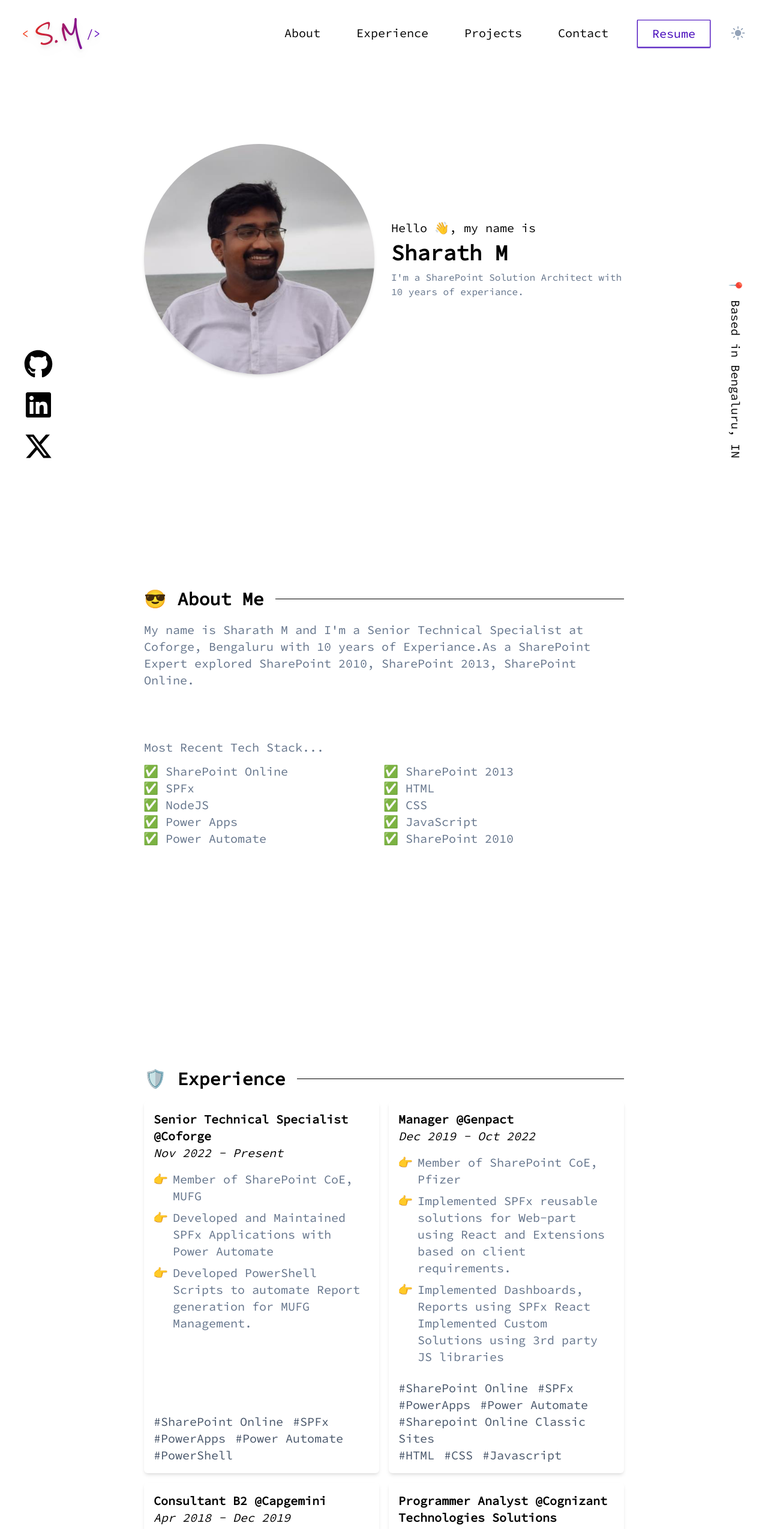
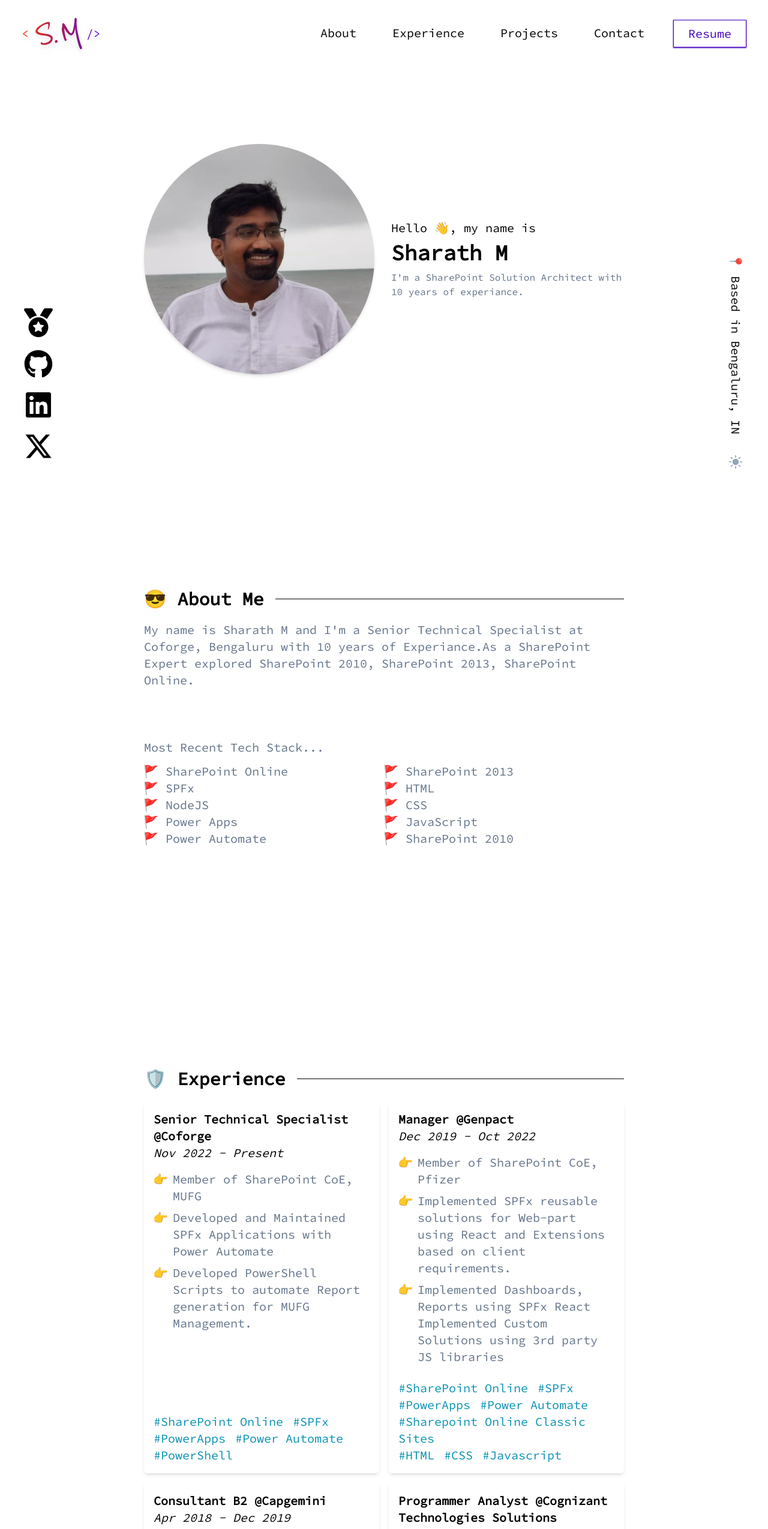
Before and after one commit to SharathNaik/sp_portfolio, a Vue app: page / in a window 1280 px wide. Shown: the top 2549 px of the page at 60% size. Built offline with nearby package versions, Linux system fonts and the light colour scheme.

Commit message:
Minor Changes Updated.

```diff
--- a/package.json
+++ b/package.json
@@ -11,6 +11,7 @@
   "dependencies": {
     "@fortawesome/fontawesome-svg-core": "^6.5.2",
     "@fortawesome/free-brands-svg-icons": "^6.5.2",
+    "@fortawesome/free-solid-svg-icons": "^6.5.2",
     "@fortawesome/vue-fontawesome": "^3.0.6",
     "@heroicons/vue": "^2.1.3",
     "core-js": "^3.8.3",
--- a/src/components/ExperienceCard.vue
+++ b/src/components/ExperienceCard.vue
@@ -5,7 +5,7 @@
         <ul class="list-['\1F449'] pl-6 pt-4 text-slate-500 dark:text-slate-300">
             <li v-for="bullet in experience.bulletPoints" class="pl-2 pb-2">{{ bullet }}</li>
         </ul>
-        <div class="text-slate-600 pt-4 flex flex-wrap mt-auto">
+        <div class="text-cyan-600 pt-4 flex flex-wrap mt-auto">
             <p v-for="hashtag in experience.hashtags" class="pr-4 last:pr-0">#{{ hashtag }}</p>
         </div>
     </div>
--- a/src/components/Navbar.vue
+++ b/src/components/Navbar.vue
@@ -47,14 +47,14 @@
                             <button class="block py-2 px-6 bg-transparent border border-button-color shadow-sm shadow-button-color text-button-color transition ease-in-out hover:bg-button-color hover:text-white hover:dark:text-slate-300 focus:bg-button-color focus:text-white active:bg-button-color active:text-white duration-300">Resume</button>
                         </a>
                     </li>
-                    <li :class="['transition-all motion-reduce:transition-none duration-500 delay-[250ms]', showTransition ? 'translate-y-0 opacity-1' : '-translate-y-4 opacity-0']">
+                    <!--<li :class="['transition-all motion-reduce:transition-none duration-500 delay-[250ms]', showTransition ? 'translate-y-0 opacity-1' : '-translate-y-4 opacity-0']">
                         <button v-if="darkModeActive" class="block py-2" @click="$emit('toggle-dark')">
                             <MoonIcon class="h-7 w-7 text-slate-300 hover:text-button-color"/>
                         </button>
                         <button v-else @click="$emit('toggle-dark')" class="block py-2">
                             <SunIcon class="h-7 w-7 text-slate-400 hover:text-button-color"/>
                         </button>
-                    </li>
+                    </li>-->
                 </ul>
             </div>
         </div>
@@ -80,7 +80,7 @@
                             <button class="block w-full text-center bg-button-color py-2 px-6 mt-5 shadow-sm shadow-button-color focus:bg-button-color focus:text-white active:bg-button-color active:text-white text-white">Resume</button>
                         </a>
                     </li>
-                    <li>
+                    <!--<li>
                         <div class="block w-full text-center py-2 mt-5">
                             <button v-if="darkModeActive" class="block py-2" @click="$emit('toggle-dark')">
                                 <MoonIcon class="h-7 w-7 text-slate-300 hover:text-button-color"/>
@@ -89,7 +89,7 @@
                                 <SunIcon class="h-7 w-7 text-slate-400 hover:text-button-color"/>
                             </button>
                         </div>
-                    </li>
+                    </li>-->
                 </ul>
             </div>
         </NavTransition>
--- a/src/components/WorkUnit.vue
+++ b/src/components/WorkUnit.vue
@@ -4,7 +4,7 @@
             <p>{{ project.yearCompleted }}</p>
             <h3 class="text-xl font-extrabold pb-2">{{ project.projectName }}</h3>
             <p class="text-slate-500 dark:text-slate-300">{{ project.description }}</p>
-            <p class="text-slate-600">{{ project.techStack }}</p>
+            <p class="text-cyan-600">{{ project.techStack }}</p>
         </div>
     </div>
 </template>
--- a/src/icons.js
+++ b/src/icons.js
@@ -6,6 +6,9 @@
     Check out the official fontawesome page for all the available icons: https://fontawesome.com/search?o=r&m=free&f=brands
 */
 /* import icons first */
+
+import { faMedal } from "@fortawesome/free-solid-svg-icons";
+
 import {
     faGithub,
     faLinkedin,
@@ -14,8 +17,10 @@
     faXTwitter
 } from '@fortawesome/free-brands-svg-icons'
 
+
 /* add icons to the library */
 library.add(
+    faMedal,
     faGithub,
     faLinkedin,
     faMedium,
--- a/src/views/AboutView.vue
+++ b/src/views/AboutView.vue
@@ -9,7 +9,7 @@
                 <p v-for="paragraph in content.autobiography">{{ paragraph }}<br/><br/></p>
                 <div>
                     <p class="pb-3">Most Recent Tech Stack...</p>
-                    <ul class="flow flow-col list-['\2705'] pl-6 sm:grid sm:grid-rows-5 sm:grid-flow-col">
+                    <ul class="flow flow-col list-['\1F6A9'] pl-6 sm:grid sm:grid-rows-5 sm:grid-flow-col">
                         <li v-for="tech in content.techStack" class="pl-3">{{ tech }}</li>
                     </ul>
                 </div>
--- a/src/views/MainView.vue
+++ b/src/views/MainView.vue
@@ -8,6 +8,11 @@
 			<div class="flex flex-col md:grid md:grid-cols-6 min-h-full">
 				<div class="col-span-1 flex-initial relative mx-auto md:mx-0 order-2 md:order-none">
 					<ul class="md:fixed md:bottom-0 mb-7 flex items-center space-x-8 md:flex-col md:space-y-4 md:space-x-0">
+						<li v-show="githubLink" :class="['transition-all motion-reduce:transition-none duration-500', showLanding ? 'translate-y-0 opacity-1' : '-translate-y-4 opacity-0']">
+							<a :href="githubLink" target="_blank">
+								<font-awesome-icon icon="fa-solid fa-medal" class="h-8 w-8 md:h-12 md:w-12 text-black transition ease-out hover:-translate-y-1 motion-reduce:hover:translate-y-0 duration-300 dark:text-slate-300"></font-awesome-icon>
+							</a>
+						</li>
 						<li v-show="githubLink" :class="['transition-all motion-reduce:transition-none duration-500', showLanding ? 'translate-y-0 opacity-1' : '-translate-y-4 opacity-0']">
 							<a :href="githubLink" target="_blank">
 								<font-awesome-icon icon="fa-brands fa-github" class="h-8 w-8 md:h-12 md:w-12 text-black transition ease-out hover:-translate-y-1 motion-reduce:hover:translate-y-0 duration-300 dark:text-slate-300"></font-awesome-icon>
@@ -53,7 +58,17 @@
 					</div>
 				</div>
 				<div class="hidden col-span-1 md:flex flex-initial relative order-2 text-center md:order-none">
-					<p :class="['fixed bottom-2 right-10 origin-top-right rotate-90 transition-all motion-reduce:transition-none duration-500', showLanding ? 'translate-y-0 opacity-1' : '-translate-y-4 opacity-0']">📍 Based in {{ portfolio.greeting.basedLocation }}</p>
+					<div :class="['fixed bottom-4 right-10 origin-top-right transition-all motion-reduce:transition-none duration-500', showLanding ? 'translate-y-0 opacity-1' : '-translate-y-4 opacity-0']">
+						<button v-if="darkModeActive" class="block" @click="toggleDark">
+							<MoonIcon class="h-7 w-7 text-slate-300 hover:text-button-color"/>
+						</button>
+						<button v-else @click="toggleDark" class="block">
+							<SunIcon class="h-7 w-7 text-slate-400 hover:text-button-color"/>
+						</button>
+					</div>
+				</div>
+				<div class="hidden col-span-1 md:flex flex-initial relative order-3 text-center md:order-none">
+					<p :class="['fixed bottom-12 right-10 origin-top-right rotate-90 transition-all motion-reduce:transition-none duration-500', showLanding ? 'translate-y-0 opacity-1' : '-translate-y-4 opacity-0']">📍 Based in {{ portfolio.greeting.basedLocation }}</p>
 				</div>
 				<footer class="block text-center text-sm md:hidden order-last mb-5">
 					<p>🚀 Modified by Sharath M</p>
@@ -64,6 +79,7 @@
 </template>
 
 <script setup>
+import { Bars2Icon, XMarkIcon, MoonIcon, SunIcon } from '@heroicons/vue/24/solid'
 import { onMounted, ref } from 'vue'
 import { useRouter } from 'vue-router'
 
```
Also changed, not shown: 1 other file (tests, documents, lock files or other folders).
